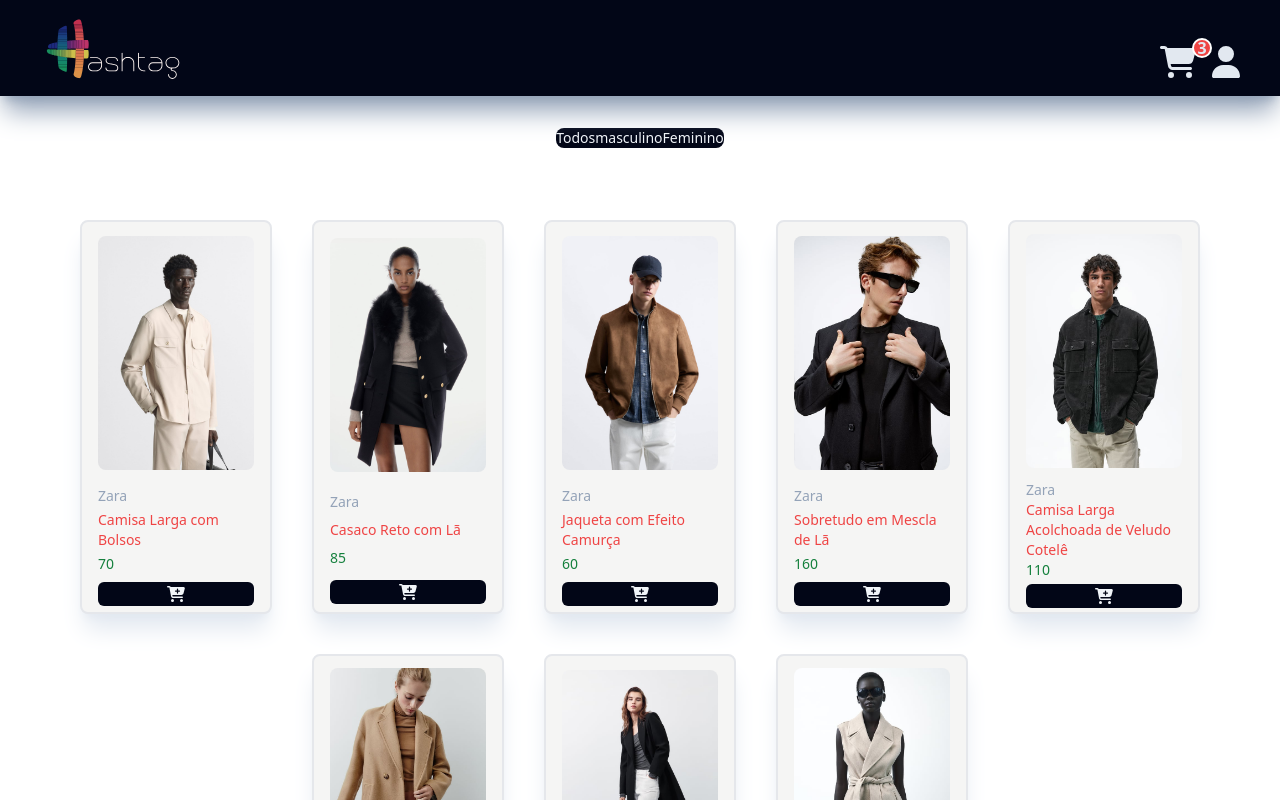
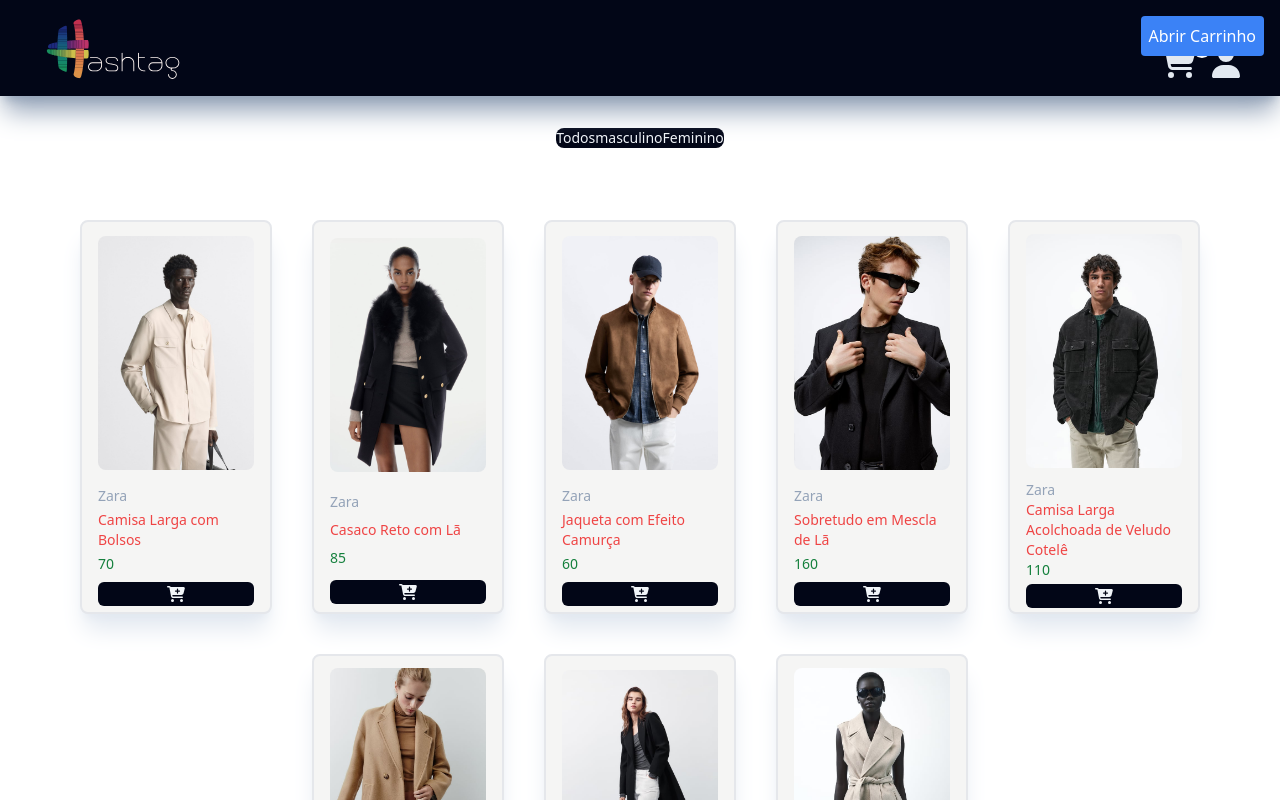
Before and after one commit to EngSivaldo/react-ecommerce, a React (Vite) app in the folder magazineHashtagR/: page / in a window 1280 px wide. Shown: the top 800 px of the page. Built offline with nearby package versions, Linux system fonts and the light colour scheme.

Commit message:
A interface do carrinho

```diff
--- /dev/null
+++ b/magazineHashtagR/src/components/Cart/CartOverlay.jsx
@@ -0,0 +1,21 @@
+import { useState } from "react";
+
+const CartOverlay = () => {
+  const [isCartOpen, setIsCartOpen] = useState(false);
+
+  return (
+    <>
+      <div className={`h-screen w-screen fixed top-0 left-0 flex z-50 ease-in-out duration-200 ${isCartOpen ? 'translate-x-0' : 'translate-x-full'}`}>
+        <section id="outside-of-card" onClick={() => setIsCartOpen(false)} className="w-3/4 bg-slate-950 opacity-50"></section>
+        <section id="cart" className="w-1/4 bg-slate-950 min-w-96 border-l-4 border-slate-400 p-5 flex flex-col justify-between text-white">
+
+          carrinho
+        </section>
+
+      </div>
+      <button onClick={() => setIsCartOpen(true)} className="fixed top-4 right-4 z-50 p-2 bg-blue-500 text-white rounded">Abrir Carrinho</button>
+    </>
+  );
+};
+
+export default CartOverlay;
--- a/magazineHashtagR/src/pages/HomePage/Home.jsx
+++ b/magazineHashtagR/src/pages/HomePage/Home.jsx
@@ -1,7 +1,14 @@
+import CartOverlay from "../../components/Cart/CartOverlay";
 import MainSection from "./MainSection";
 
 const Home = () => {
-  return <MainSection />
+  return (
+    <>
+      <CartOverlay />
+      <MainSection />;
+    </>
+
+  );
 };
 
 export default Home;
```
